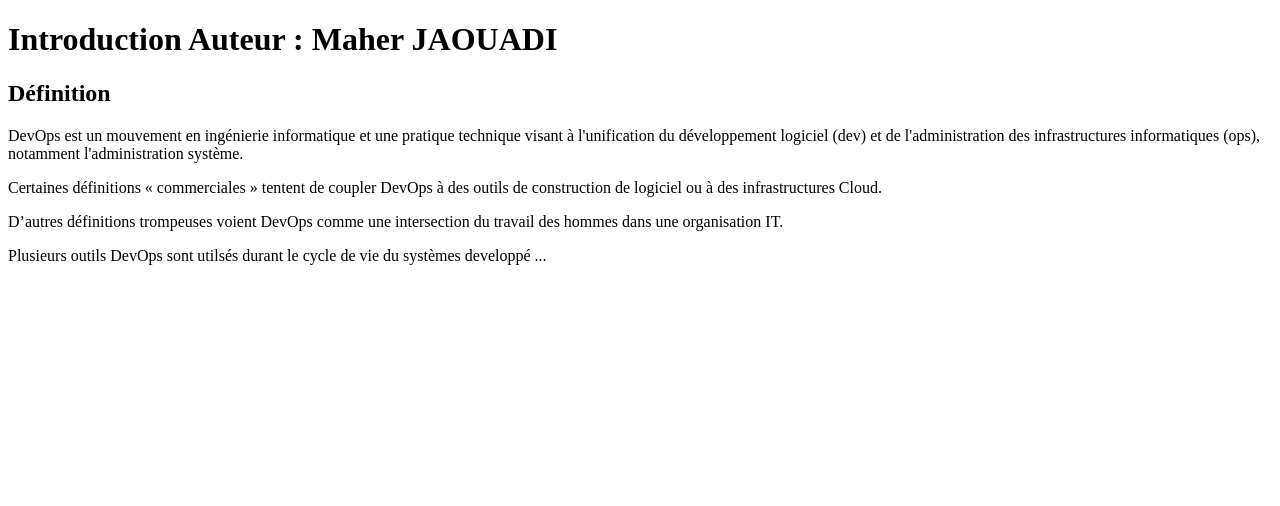
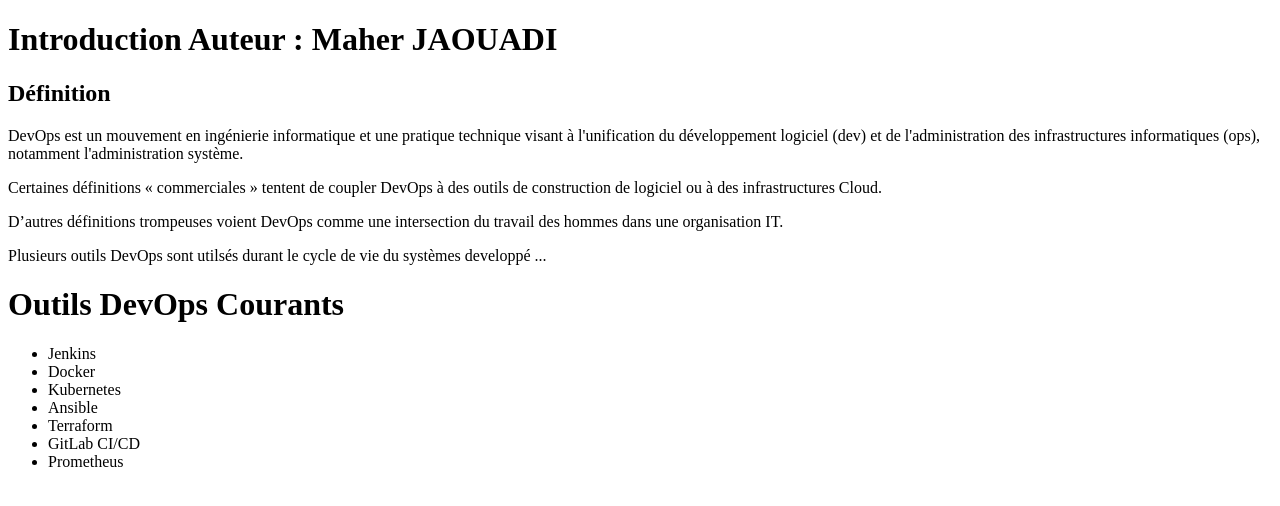
Before and after one commit to maherjaouadi/devopstools, a plain HTML site: page introduction.html in a window 1280 px wide. Drawn offline with Linux system fonts and the light colour scheme.

Commit message:
Update introduction.html

```diff
--- a/introduction.html
+++ b/introduction.html
@@ -27,5 +27,15 @@
     <p>
       Plusieurs outils DevOps sont utilsés durant le cycle de vie du systèmes developpé ...
     </p>
+     <h1>Outils DevOps Courants</h1>
+    <ul>
+        <li>Jenkins</li>
+        <li>Docker</li>
+        <li>Kubernetes</li>
+        <li>Ansible</li>
+        <li>Terraform</li>
+        <li>GitLab CI/CD</li>
+        <li>Prometheus</li>
+    </ul>
   </body>
 </html>
```
